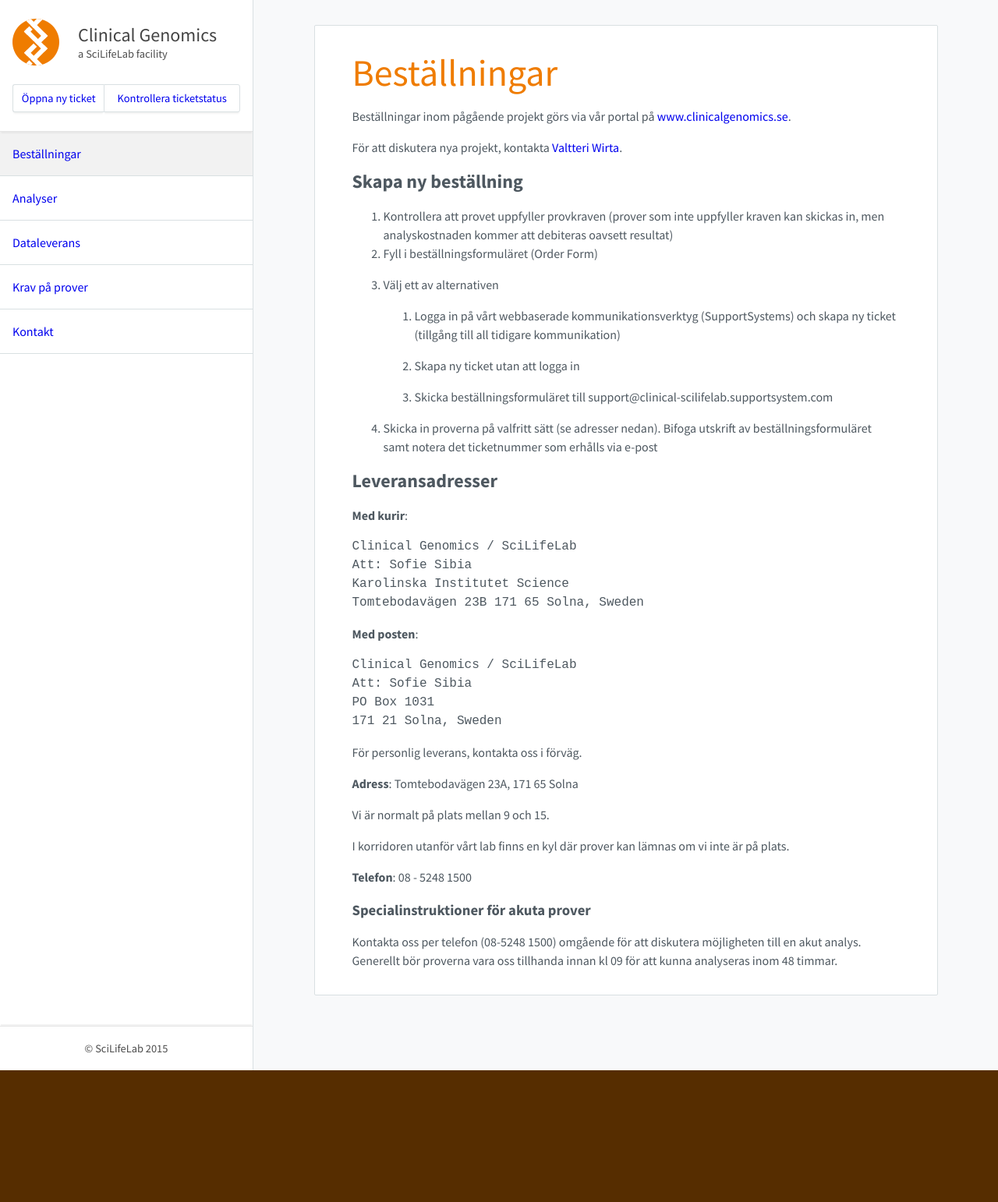
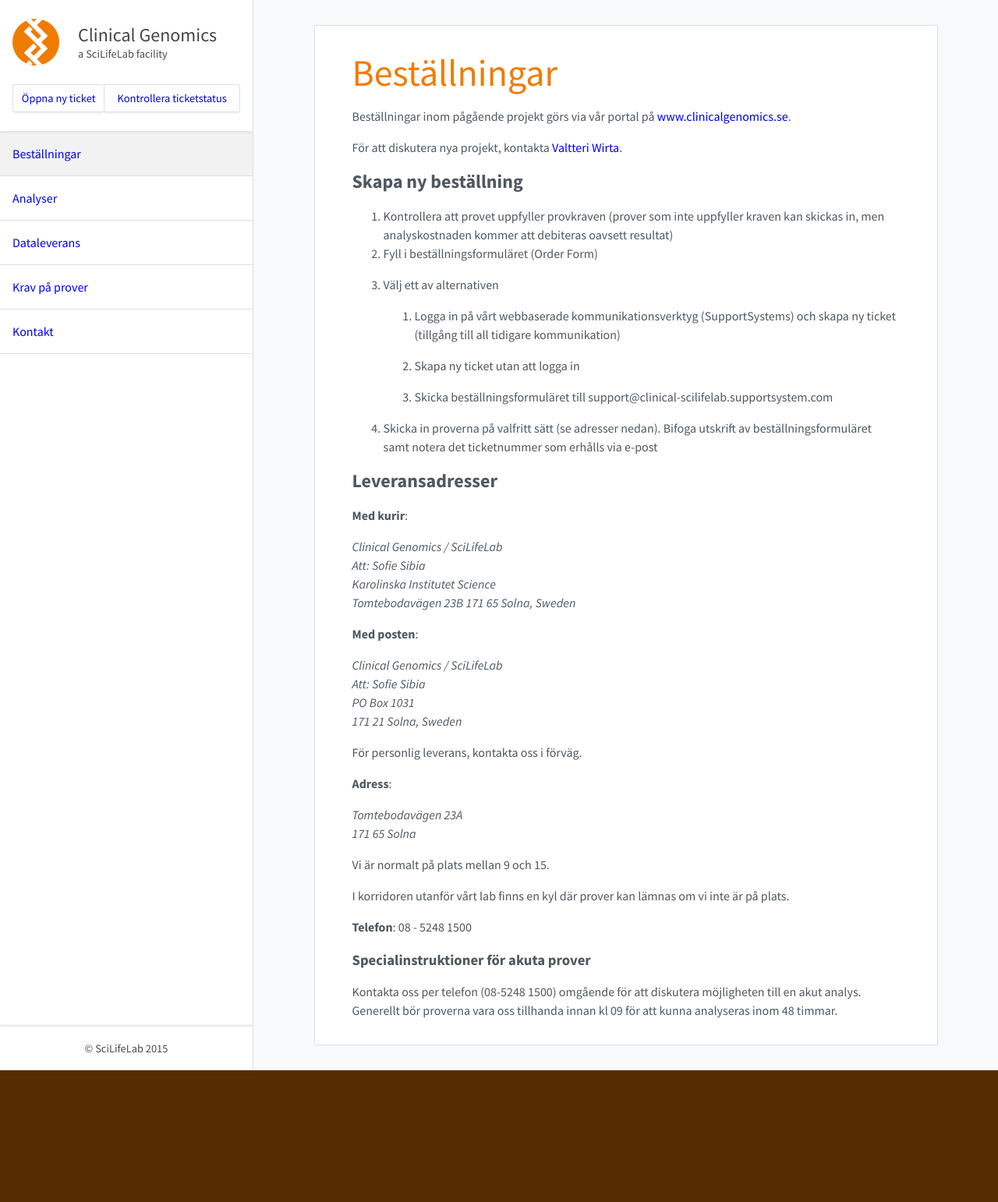
Before and after one commit to Clinical-Genomics/clinical-genomics.github.io, a Jekyll site: the page built from beställningar.md, in a window 1280 px wide. Shown: the whole page at 78% size. Built offline with Jekyll 4.4.1, drawn with Linux system fonts in a browser that asks for light colours; nearby versions of some CDN libraries.

Commit message:
update address format

```diff
--- a/beställningar.md
+++ b/beställningar.md
@@ -27,21 +27,30 @@
 
 **Med kurir**:
 
-	Clinical Genomics / SciLifeLab
-	Att: Sofie Sibia
-	Karolinska Institutet Science
+<address>
+	Clinical Genomics / SciLifeLab <br>
+	Att: Sofie Sibia <br>
+	Karolinska Institutet Science <br>
 	Tomtebodavägen 23B 171 65 Solna, Sweden
+</address>
 
 **Med posten**:
 
-	Clinical Genomics / SciLifeLab
-	Att: Sofie Sibia
-	PO Box 1031
+<address>
+	Clinical Genomics / SciLifeLab <br>
+	Att: Sofie Sibia <br>
+	PO Box 1031 <br>
 	171 21 Solna, Sweden
+</address>
 
 För personlig leverans, kontakta oss i förväg.
 
-**Adress**: Tomtebodavägen 23A, 171 65 Solna
+**Adress**:
+
+<address>
+	Tomtebodavägen 23A <br>
+	171 65 Solna
+</address>
 
 Vi är normalt på plats mellan 9 och 15.
 
```
Also changed, not shown: index.md (+1 -1 lines), kontakt.md (+10 -6 lines).
